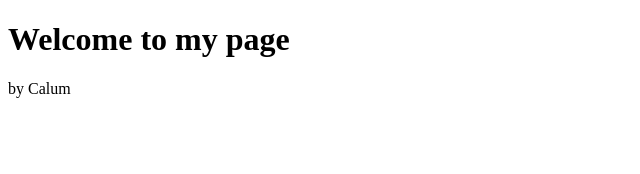
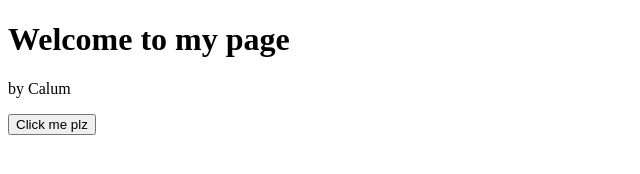
Before and after one commit to chillcaw/my-exciting-new-project, a plain HTML site: page index.html in a window 1280 px wide. Shown: the whole page, without its empty margins (0-640 px from the left). Drawn offline with Linux system fonts and the light colour scheme.

Commit message:
added button to my main section in index.html

```diff
--- a/index.html
+++ b/index.html
@@ -8,5 +8,9 @@
         <h1>Welcome to my page</h1>
         <p>by Calum</p>
     </header>
+
+    <main>
+        <button>Click me plz</button>
+    </main>
 </body>
 </html>
```
